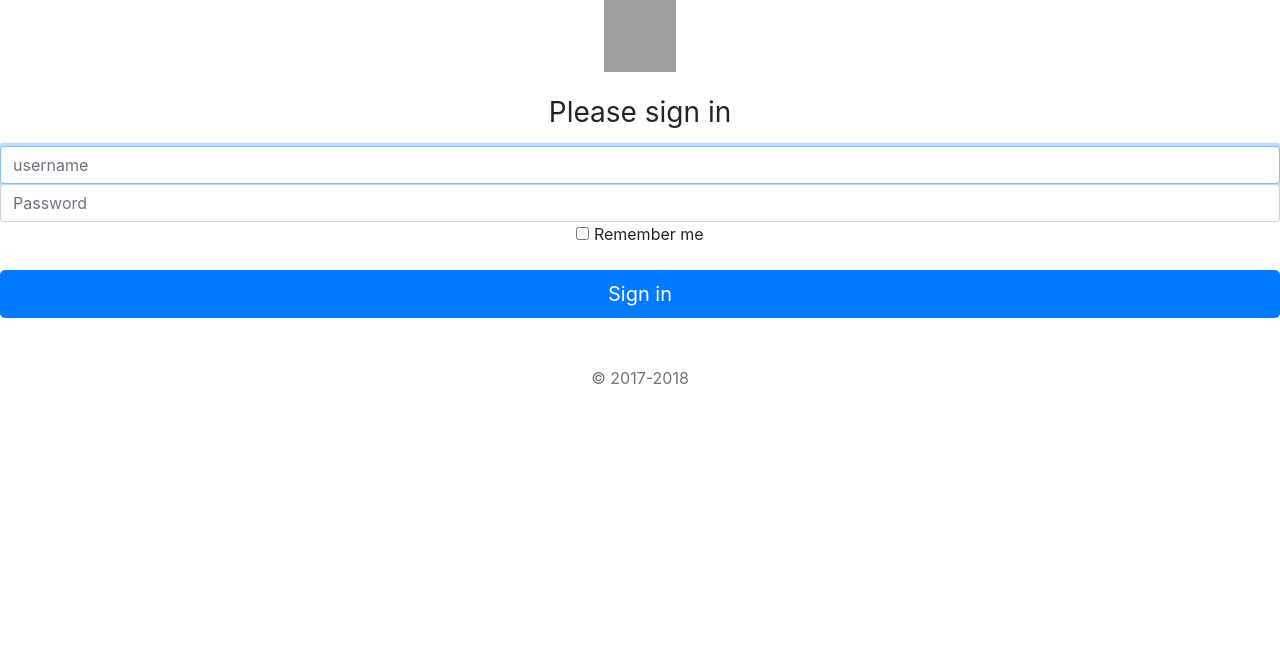
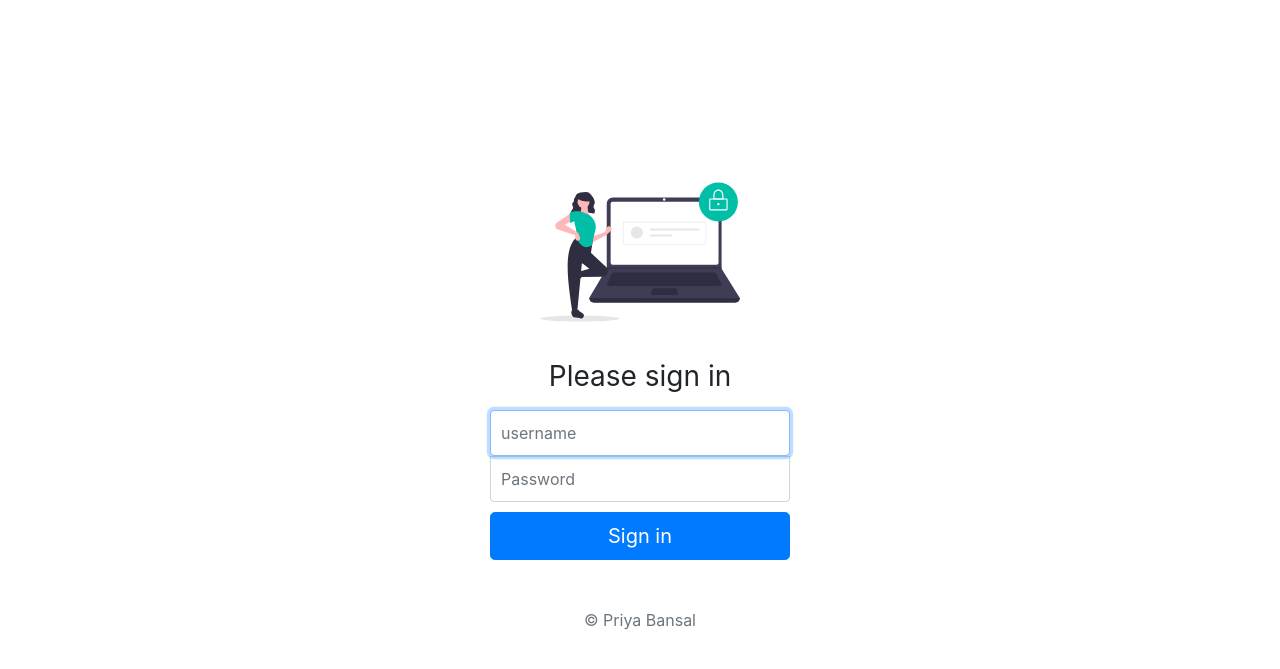
Before and after one commit to priyabnsal/Covid-19, a Django app: page /login in a window 1280 px wide. Shown: the top 669 px of the page. Run offline with Django 3.2, Linux system fonts and the light colour scheme; some libraries are stand-ins or nearby versions; grey boxes are pictures that could not be loaded.

Commit message:
login page

```diff
--- a/templates/login.html
+++ b/templates/login.html
@@ -15,10 +15,10 @@
       integrity="sha384-Gn5384xqQ1aoWXA+058RXPxPg6fy4IWvTNh0E263XmFcJlSAwiGgFAW/dAiS6JXm"
       crossorigin="anonymous"
     />
-     {% load static %}
-    <link rel="stylesheet" href="{% static 'css/signin.css' %}" />
+    {% load static %}
+    <link rel="stylesheet" href="{% static '1css/signin.css' %}" />
 
-    <link rel="icon" href="/docs/4.0/assets/img/favicons/favicon.ico" />
+    <link rel="icon" href="{% static 'img/login.png' %}" />
 
     <title>Signin</title>
 
@@ -35,13 +35,13 @@
   </head>
   <body class="text-center">
     <form class="form-signin" method="POST" action="/login">
-         {% csrf_token %}
+      {% csrf_token %}
       <img
-        class="mb-4"
-        src="https://getbootstrap.com/docs/4.0/assets/brand/bootstrap-solid.svg"
+        class="mb-2"
+        src="static/img/login.svg"
         alt=""
-        width="72"
-        height="72"
+        width="200"
+        height="200"
       />
       <h1 class="h3 mb-3 font-weight-normal">Please sign in</h1>
       <label for="inputEmail" class="sr-only">Username</label>
@@ -63,15 +63,15 @@
         placeholder="Password"
         required
       />
-      <div class="checkbox mb-3">
+      <!-- <div class="checkbox mb-3">
         <label>
           <input type="checkbox" value="remember-me" /> Remember me
         </label>
-      </div>
+      </div> -->
       <button class="btn btn-lg btn-primary btn-block" type="submit">
         Sign in
       </button>
-      <p class="mt-5 mb-3 text-muted">&copy; 2017-2018</p>
+      <p class="mt-5 mb-3 text-muted">&copy; Priya Bansal</p>
     </form>
   </body>
 </html>
```
